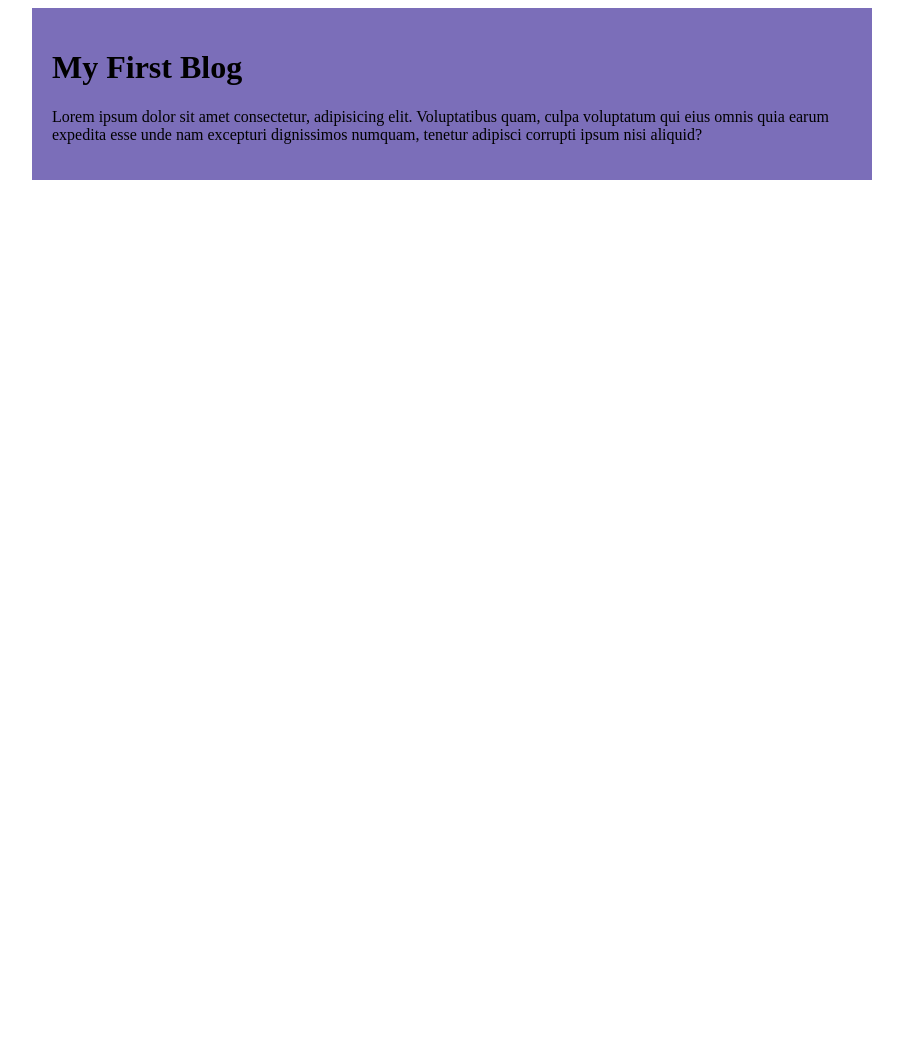
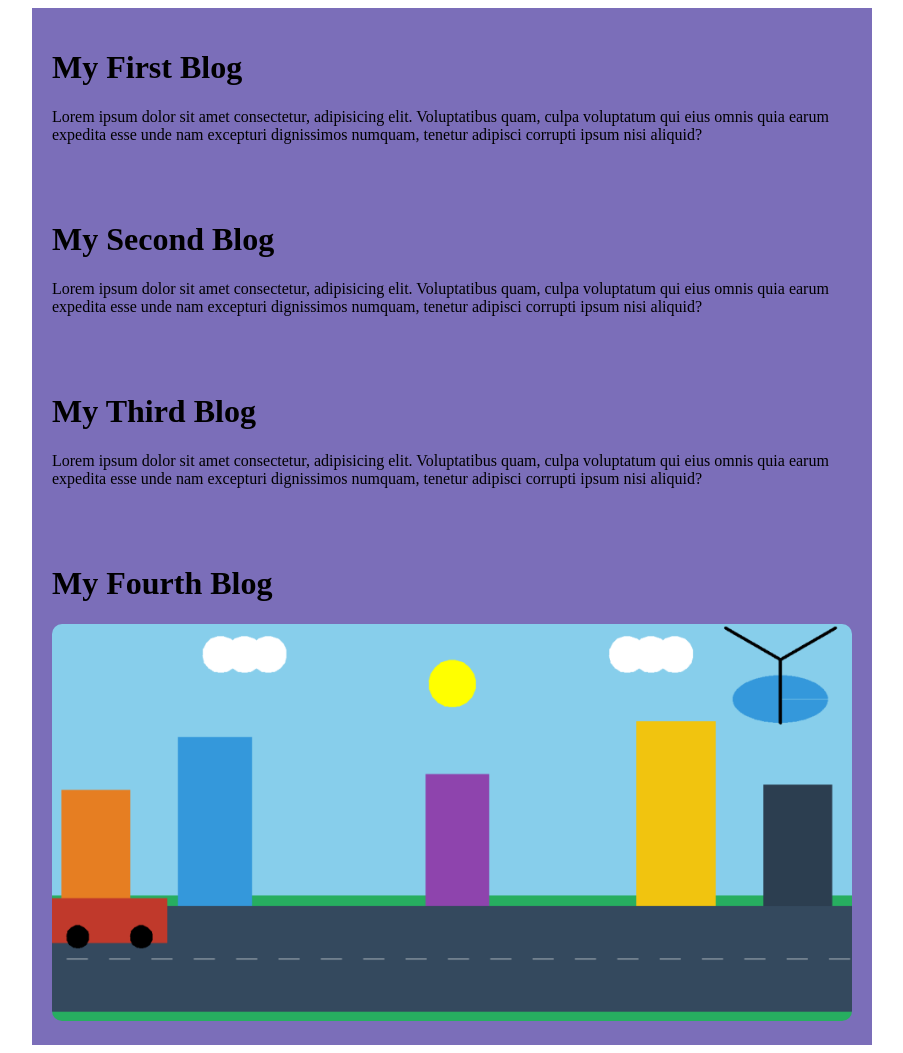
Before and after one commit to hossainmsojib/my-new-css, a plain HTML site: page index.html in a window 1280 px wide. Shown: the whole page, without its empty margins (188-1091 px from the left). Before the commit the page ends 800 px from the top, so only its background shows below. Drawn offline with Linux system fonts and the light colour scheme.

Commit message:
changed so many blogs

```diff
--- a/index.html
+++ b/index.html
@@ -12,5 +12,19 @@
         <p>Lorem ipsum dolor sit amet consectetur, adipisicing elit. Voluptatibus quam, culpa voluptatum qui eius omnis quia earum expedita esse unde nam excepturi dignissimos numquam, tenetur adipisci corrupti ipsum nisi aliquid?</p>
 
     </div>
+    <div class="container">
+        <h1>My Second Blog</h1>
+        <p>Lorem ipsum dolor sit amet consectetur, adipisicing elit. Voluptatibus quam, culpa voluptatum qui eius omnis quia earum expedita esse unde nam excepturi dignissimos numquam, tenetur adipisci corrupti ipsum nisi aliquid?</p>
+
+    </div>
+    <div class="container">
+        <h1>My Third Blog</h1>
+        <p>Lorem ipsum dolor sit amet consectetur, adipisicing elit. Voluptatibus quam, culpa voluptatum qui eius omnis quia earum expedita esse unde nam excepturi dignissimos numquam, tenetur adipisci corrupti ipsum nisi aliquid?</p>
+
+    </div>
+    <div class="container">
+        <h1>My Fourth Blog</h1>
+       <img id="blog-image" src="images/Screenshot 2026-05-04 135959.png" alt="">
+
 </body>
-</html>
+</html
--- a/styles/style.css
+++ b/styles/style.css
@@ -4,3 +4,9 @@
     padding: 20px;
     background-color: #7b6eb9;
 }
+#blog-image{
+    width: 100%;
+    height: auto;
+    border-radius: 10px;
+    align-items: center;
+}
```
Also changed, not shown: images/Screenshot 2026-05-04 135959.png (added).
